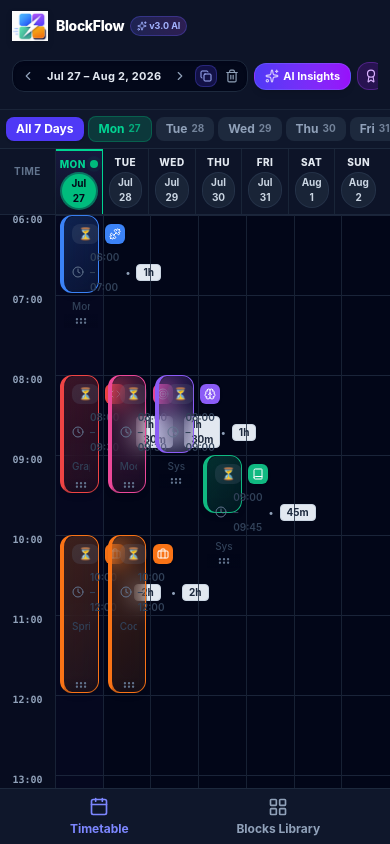
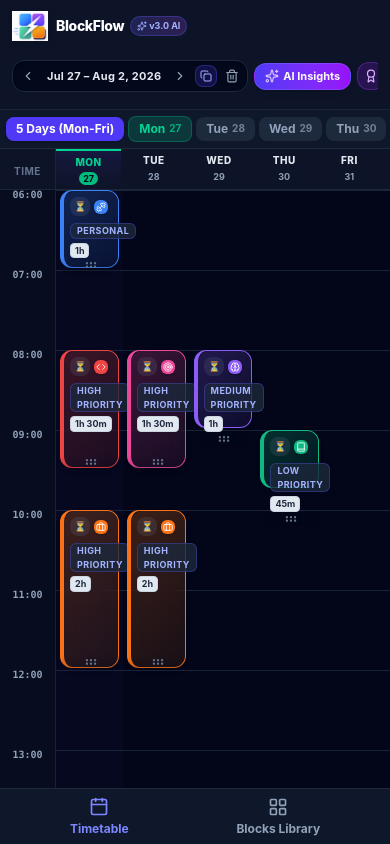
Before and after one commit to jishnunainani-creator/BlockFlow, a React (Vite) app: page / in a window 390 px wide. Built offline with nearby package versions, Linux system fonts and the light colour scheme.

Commit message:
Mobile layout updates: Default to 5 weekdays (Mon-Fri) on mobile and show Category Badges instead of description

```diff
--- a/src/components/Timetable/ScheduledBlockItem.tsx
+++ b/src/components/Timetable/ScheduledBlockItem.tsx
@@ -1,5 +1,5 @@
 import React, { useState, useRef, useEffect } from 'react';
-import { ScheduledBlock, COMPLETION_STATUS_CONFIG, CompletionStatus } from '../../types/timetable';
+import { ScheduledBlock, COMPLETION_STATUS_CONFIG, CompletionStatus, PRIORITY_CONFIG } from '../../types/timetable';
 import { useTimetable } from '../../context/TimetableContext';
 import { formatDuration, minutesToTimeStr, snapToResolution } from '../../utils/timeUtils';
 import { AVAILABLE_ICONS } from '../Library/BlockModal';
@@ -13,7 +13,7 @@ import {
   Check,
   AlertTriangle,
   Bell,
-  BellRing,
+  Tag,
 } from 'lucide-react';
 
 interface ScheduledBlockItemProps {
@@ -133,6 +133,7 @@ export const ScheduledBlockItem: React.FC<ScheduledBlockItemProps> = ({
   };
 
   const endMinutes = block.startMinutes + liveDuration;
+  const categoryLabel = PRIORITY_CONFIG[block.priority]?.label || block.priority;
 
   return (
     <div
@@ -162,36 +163,36 @@ export const ScheduledBlockItem: React.FC<ScheduledBlockItemProps> = ({
         }}
       />
 
-      <div className="p-2 h-full flex flex-col justify-between relative z-10">
+      <div className="p-1.5 sm:p-2 h-full flex flex-col justify-between relative z-10">
         <div>
           <div className="flex items-start justify-between gap-1">
-            <div className="flex items-center gap-1.5 min-w-0">
+            <div className="flex items-center gap-1 sm:gap-1.5 min-w-0">
               {/* Single-tap Status Badge Button */}
               <button
                 onClick={(e) => {
                   e.stopPropagation();
                   setShowStatusPicker(!showStatusPicker);
                 }}
-                className={`px-1.5 py-0.5 rounded-lg text-xs font-bold shrink-0 flex items-center justify-center transition-all ${statusCfg.bgClass} hover:scale-115`}
+                className={`px-1 py-0.5 sm:px-1.5 rounded-lg text-[10px] sm:text-xs font-bold shrink-0 flex items-center justify-center transition-all ${statusCfg.bgClass} hover:scale-115`}
                 title={`Status: ${statusCfg.label} (Click to change)`}
               >
                 <span>{statusCfg.badge}</span>
               </button>
 
               <div
-                className="p-1 rounded-md text-white shrink-0 shadow-sm"
+                className="p-0.5 sm:p-1 rounded-md text-white shrink-0 shadow-sm"
                 style={{ backgroundColor: block.color }}
               >
-                <IconComp className="w-3 h-3" />
+                <IconComp className="w-2.5 h-2.5 sm:w-3 sm:h-3" />
               </div>
 
-              <h5 className={`text-xs font-bold text-slate-900 dark:text-white truncate drop-shadow-xs flex items-center gap-1 ${
+              <h5 className={`text-[11px] sm:text-xs font-bold text-slate-900 dark:text-white truncate drop-shadow-xs flex items-center gap-1 ${
                 isCompleted ? 'line-through opacity-90' : ''
               }`}>
                 <span>{block.title}</span>
                 {isConflicting && (
                   <span title={conflictData?.message}>
-                    <AlertTriangle className="w-3.5 h-3.5 text-rose-500 shrink-0 animate-bounce" />
+                    <AlertTriangle className="w-3 h-3 sm:w-3.5 sm:h-3.5 text-rose-500 shrink-0 animate-bounce" />
                   </span>
                 )}
               </h5>
@@ -244,14 +245,16 @@ export const ScheduledBlockItem: React.FC<ScheduledBlockItemProps> = ({
             />
           )}
 
-          {/* Time range & duration */}
-          <div className="flex items-center gap-1.5 text-[10px] text-slate-700 dark:text-slate-300 font-semibold mt-1">
-            <Clock className="w-3 h-3 text-slate-500 shrink-0" />
-            <span>
-              {minutesToTimeStr(block.startMinutes)} – {minutesToTimeStr(endMinutes)}
+          {/* Category Badge & Duration */}
+          <div className="flex items-center gap-1 flex-wrap text-[9px] sm:text-[10px] text-slate-700 dark:text-slate-300 font-semibold mt-1">
+            {/* Category Pill */}
+            <span className="px-1.5 py-0.2 rounded-md bg-slate-800/80 text-indigo-300 border border-indigo-500/30 font-bold uppercase tracking-wider text-[9px]">
+              {categoryLabel}
             </span>
-            <span className="text-slate-400">•</span>
-            <span className="font-bold px-1.5 py-0.2 rounded bg-slate-200 dark:bg-slate-900/60 text-slate-800 dark:text-slate-200 border border-slate-300 dark:border-slate-700/50">
+
+            <span className="text-slate-400 hidden sm:inline">•</span>
+
+            <span className="font-bold px-1 py-0.2 rounded bg-slate-200 dark:bg-slate-900/60 text-slate-800 dark:text-slate-200 border border-slate-300 dark:border-slate-700/50">
               {formatDuration(liveDuration)}
             </span>
           </div>
@@ -278,7 +281,7 @@ export const ScheduledBlockItem: React.FC<ScheduledBlockItemProps> = ({
             </div>
           )}
 
-          {/* Notes */}
+          {/* Notes (Visible on desktop/tablet, hidden on narrow mobile) */}
           {isEditingNotes ? (
             <div className="mt-1.5 flex items-center gap-1">
               <input
@@ -296,7 +299,7 @@ export const ScheduledBlockItem: React.FC<ScheduledBlockItemProps> = ({
             </div>
           ) : (
             block.description && (
-              <p className="text-[10px] text-slate-700 dark:text-slate-300/90 font-medium truncate mt-1 line-clamp-1">
+              <p className="text-[10px] text-slate-700 dark:text-slate-300/90 font-medium truncate mt-1 line-clamp-1 hidden sm:block">
                 {block.description}
               </p>
             )
--- a/src/components/Timetable/TimetableGrid.tsx
+++ b/src/components/Timetable/TimetableGrid.tsx
@@ -36,10 +36,11 @@ export const TimetableGrid: React.FC<TimetableGridProps> = ({
   const [dragOverColumn, setDragOverColumn] = useState<number | null>(null);
   const [dragOverTime, setDragOverTime] = useState<number | null>(null);
 
-  // Mobile Single Day vs All 7 Days Filter State
-  const [mobileActiveDay, setMobileActiveDay] = useState<number | 'all'>('all');
+  // Mobile Single Day vs 5 Weekdays Filter State
+  const [mobileActiveDay, setMobileActiveDay] = useState<number | 'weekdays'>('weekdays');
 
   const daysWithDates = getWeekDaysWithDates(currentWeekId);
+  const weekdayDays = daysWithDates.filter((d) => d.index < 5); // Mon to Fri (0 to 4)
 
   const hoursCount = endHour - startHour + 1;
   const totalHeight = hoursCount * hourHeight;
@@ -202,8 +203,9 @@ export const TimetableGrid: React.FC<TimetableGridProps> = ({
     return lines;
   };
 
-  const visibleDays = mobileActiveDay === 'all'
-    ? daysWithDates
+  // Mobile Days (5 Weekdays by default on mobile)
+  const mobileDisplayDays = mobileActiveDay === 'weekdays'
+    ? weekdayDays
     : daysWithDates.filter(d => d.index === mobileActiveDay);
 
   return (
@@ -214,17 +216,17 @@ export const TimetableGrid: React.FC<TimetableGridProps> = ({
       {/* Mobile Day Selector Bar (Visible on mobile screens < 640px) */}
       <div className="sm:hidden bg-slate-900 border-b border-slate-800 p-1.5 flex items-center gap-1 overflow-x-auto scrollbar-none shrink-0 z-20">
         <button
-          onClick={() => setMobileActiveDay('all')}
+          onClick={() => setMobileActiveDay('weekdays')}
           className={`px-2.5 py-1 rounded-lg text-xs font-bold shrink-0 transition-all ${
-            mobileActiveDay === 'all'
+            mobileActiveDay === 'weekdays'
               ? 'bg-indigo-600 text-white shadow'
               : 'bg-slate-800 text-slate-400 hover:text-slate-200'
           }`}
         >
-          All 7 Days
+          5 Days (Mon-Fri)
         </button>
 
-        {daysWithDates.map((day) => (
+        {weekdayDays.map((day) => (
           <button
             key={day.index}
             onClick={() => setMobileActiveDay(day.index)}
@@ -242,7 +244,7 @@ export const TimetableGrid: React.FC<TimetableGridProps> = ({
         ))}
       </div>
 
-      {/* 7-Day Header with Day + Date */}
+      {/* Grid Header (5 columns on Mobile, 7 columns on Desktop) */}
       <div className="flex border-b border-slate-800/90 bg-slate-900/90 backdrop-blur-md shrink-0 pr-2 z-10">
         <div className="w-14 sm:w-20 border-r border-slate-800/80 p-2 sm:p-3 text-center shrink-0">
           <span className="text-[10px] sm:text-[11px] font-bold text-slate-500 uppercase tracking-wider">
@@ -250,21 +252,49 @@ export const TimetableGrid: React.FC<TimetableGridProps> = ({
           </span>
         </div>
 
-        <div className={`flex-1 grid divide-x divide-slate-800/80 ${
-          mobileActiveDay === 'all' ? 'grid-cols-7' : 'grid-cols-1'
-        }`}>
-          {visibleDays.map((day) => (
+        {/* Mobile View: 5 Weekdays (or 1 Day). Desktop: All 7 Days */}
+        <div className="flex-1 grid grid-cols-5 sm:grid-cols-7 divide-x divide-slate-800/80">
+          {/* Mobile Display Days (Mon-Fri) */}
+          <div className="contents sm:hidden">
+            {mobileDisplayDays.map((day) => (
               <div
                 key={day.index}
-              className={`p-1.5 sm:p-2 text-center transition-colors relative ${
+                className={`p-1 text-center transition-colors relative ${
                   day.isToday
                     ? 'bg-gradient-to-b from-indigo-950/60 via-indigo-950/30 to-transparent border-t-2 border-emerald-400'
                     : 'hover:bg-slate-800/40'
                 }`}
               >
-              <div className="flex flex-col items-center justify-center gap-0.5 sm:gap-1">
+                <div className="flex flex-col items-center justify-center gap-0.5">
+                  <span className={`text-[10px] font-extrabold uppercase tracking-wider ${
+                    day.isToday ? 'text-emerald-400' : 'text-slate-200'
+                  }`}>
+                    {day.short}
+                  </span>
+                  <span className={`text-[9px] font-bold px-1 py-0.2 rounded-full ${
+                    day.isToday ? 'bg-emerald-500 text-slate-950 font-black' : 'text-slate-400'
+                  }`}>
+                    {day.dateNum}
+                  </span>
+                </div>
+              </div>
+            ))}
+          </div>
+
+          {/* Desktop Display Days (All 7 Days) */}
+          <div className="contents hidden sm:contents">
+            {daysWithDates.map((day) => (
+              <div
+                key={day.index}
+                className={`p-2 text-center transition-colors relative ${
+                  day.isToday
+                    ? 'bg-gradient-to-b from-indigo-950/60 via-indigo-950/30 to-transparent border-t-2 border-emerald-400'
+                    : 'hover:bg-slate-800/40'
+                }`}
+              >
+                <div className="flex flex-col items-center justify-center gap-1">
                   <div className="flex items-center gap-1">
-                  <span className={`text-[10px] sm:text-xs font-extrabold uppercase tracking-wider ${
+                    <span className={`text-xs font-extrabold uppercase tracking-wider ${
                       day.isToday ? 'text-emerald-400' : 'text-slate-200'
                     }`}>
                       {day.short}
@@ -277,7 +307,7 @@ export const TimetableGrid: React.FC<TimetableGridProps> = ({
                     )}
                   </div>
 
-                <span className={`text-[10px] sm:text-[11px] font-bold px-1.5 sm:px-2 py-0.5 rounded-full transition-all ${
+                  <span className={`text-[11px] font-bold px-2 py-0.5 rounded-full transition-all ${
                     day.isToday
                       ? 'bg-emerald-500 text-slate-950 font-black shadow-lg ring-2 ring-emerald-400/50'
                       : 'text-slate-300 bg-slate-800/80 border border-slate-700/50'
@@ -287,6 +317,7 @@ export const TimetableGrid: React.FC<TimetableGridProps> = ({
                 </div>
               </div>
             ))}
+          </div>
         </div>
       </div>
 
@@ -311,11 +342,60 @@ export const TimetableGrid: React.FC<TimetableGridProps> = ({
             })}
           </div>
 
-          {/* Day Columns */}
-          <div className={`flex-1 grid divide-x divide-slate-800/80 relative ${
-            mobileActiveDay === 'all' ? 'grid-cols-7' : 'grid-cols-1'
-          }`}>
-            {visibleDays.map((day) => {
+          {/* Grid Columns (5 columns on Mobile, 7 columns on Desktop) */}
+          <div className="flex-1 grid grid-cols-5 sm:grid-cols-7 divide-x divide-slate-800/80 relative">
+            {/* Mobile View Columns (Mon-Fri 5 days) */}
+            <div className="contents sm:hidden">
+              {mobileDisplayDays.map((day) => {
+                const dayBlocks = currentWeekScheduledBlocks.filter(
+                  (sb) => sb.dayOfWeek === day.index
+                );
+                const isOverThisDay = dragOverColumn === day.index;
+
+                return (
+                  <div
+                    key={day.index}
+                    onClick={(e) => handleCellClick(e, day.index)}
+                    onDragOver={(e) => handleDragOver(e, day.index)}
+                    onDragLeave={handleDragLeave}
+                    onDrop={(e) => handleDrop(e, day.index)}
+                    className={`relative transition-colors ${
+                      day.isToday ? 'bg-indigo-950/15' : ''
+                    } ${
+                      isOverThisDay ? 'bg-indigo-950/30 ring-1 ring-indigo-500/40' : 'hover:bg-slate-900/20'
+                    }`}
+                    style={{ height: `${totalHeight}px` }}
+                  >
+                    {renderSubGridLines()}
+
+                    {/* Selected Cell Box Indicator */}
+                    {selectedCell && selectedCell.dayOfWeek === day.index && (
+                      <div
+                        style={{
+                          top: `${((selectedCell.startMinutes - startHour * 60) / 60) * hourHeight}px`,
+                          height: `${(resolution / 60) * hourHeight}px`,
+                        }}
+                        className="absolute left-0.5 right-0.5 border-2 border-indigo-500 bg-indigo-500/10 rounded-lg pointer-events-none z-10 shadow-lg"
+                      />
+                    )}
+
+                    {/* Scheduled Block Items */}
+                    {dayBlocks.map((block) => (
+                      <ScheduledBlockItem
+                        key={block.id}
+                        block={block}
+                        startHour={startHour}
+                        hourHeight={hourHeight}
+                      />
+                    ))}
+                  </div>
+                );
+              })}
+            </div>
+
+            {/* Desktop View Columns (All 7 days) */}
+            <div className="contents hidden sm:contents">
+              {daysWithDates.map((day) => {
                 const dayBlocks = currentWeekScheduledBlocks.filter(
                   (sb) => sb.dayOfWeek === day.index
                 );
@@ -378,6 +458,7 @@ export const TimetableGrid: React.FC<TimetableGridProps> = ({
             </div>
           </div>
         </div>
+      </div>
 
       {/* Conflict Warning Drawer */}
       <ConflictBanner />
```
Lines whose indentation alone changed are shown as unchanged.
